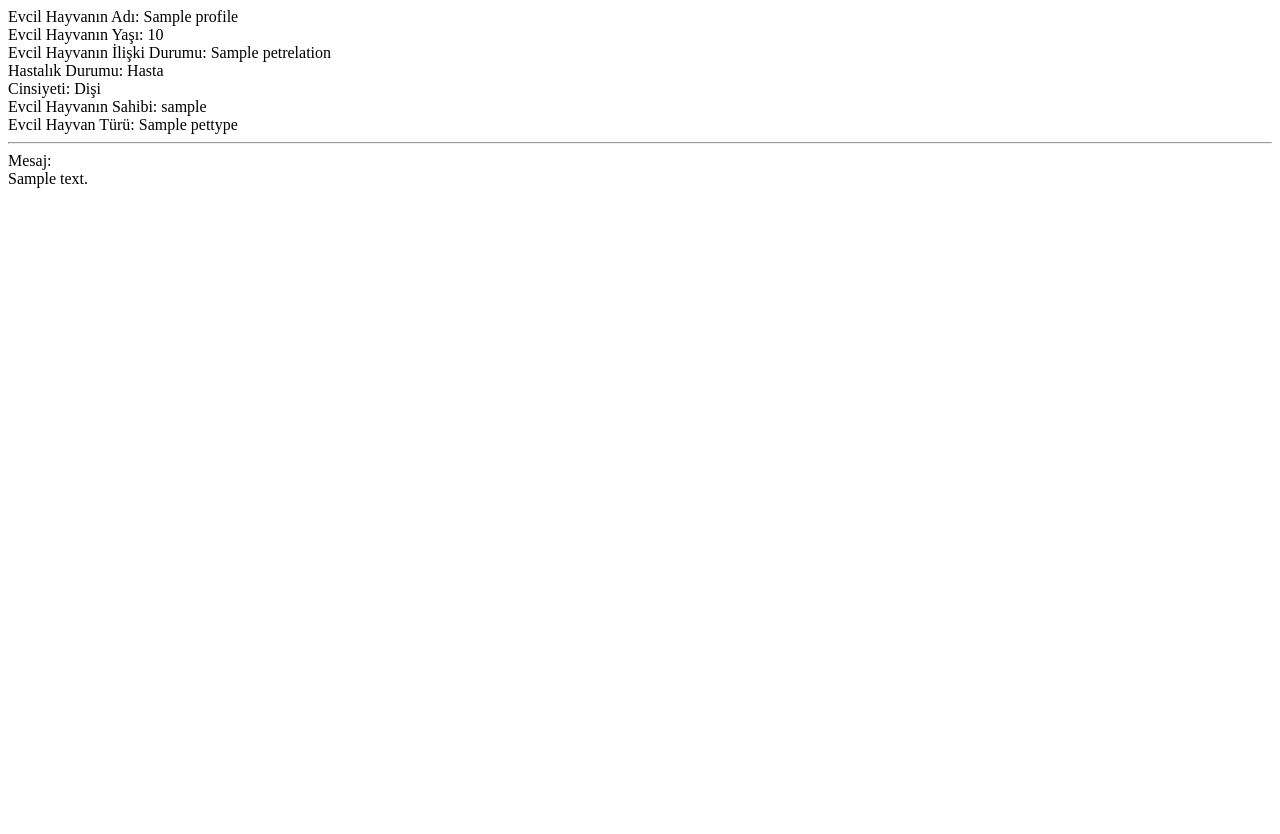
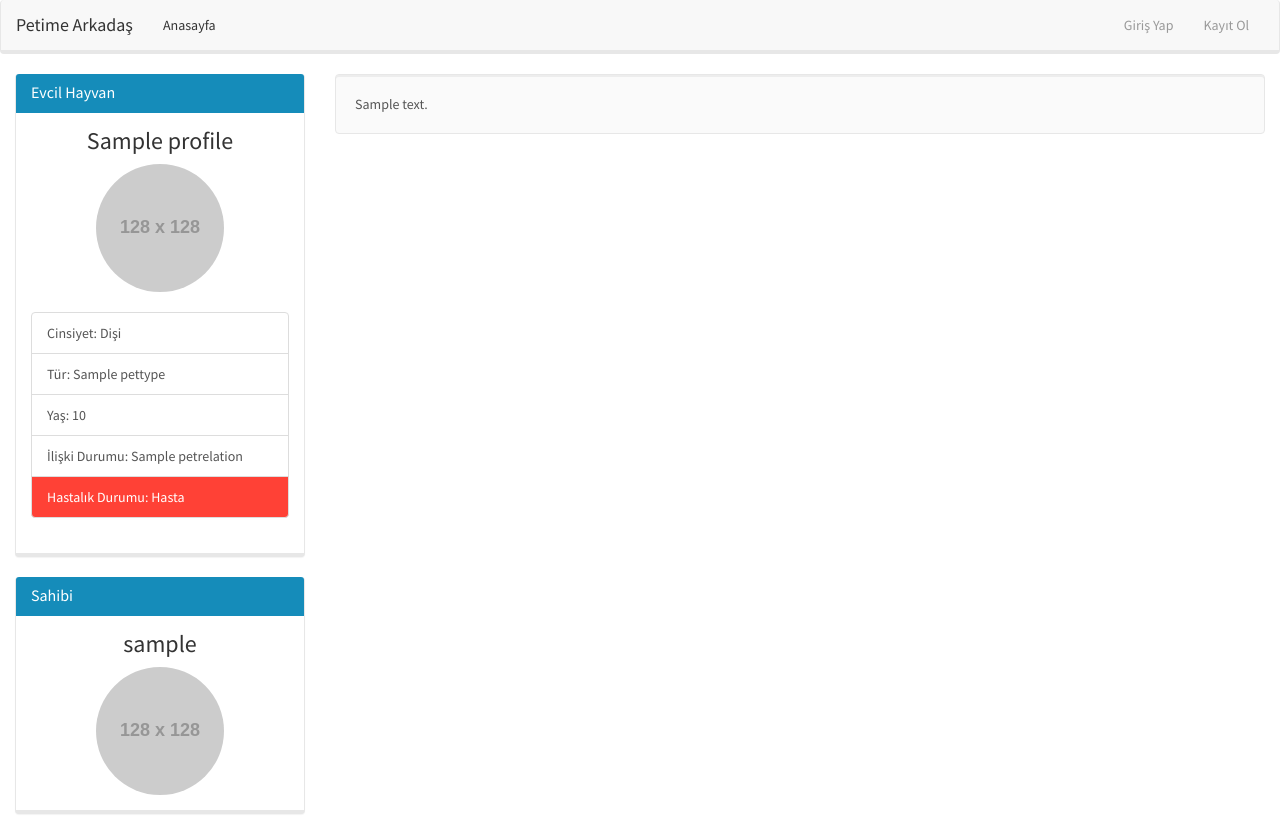
Before and after one commit to erayaydin/petimearkadas, a Django app: page /advert/1 in a window 1280 px wide. Before the commit the page ends 188 px from the top, so only its background shows below. Run offline with Django 3.2, Linux system fonts and the light colour scheme; tables that the repository leaves empty hold one stand-in row (values such as "Sample post"); grey boxes labelled with a size stand in for pictures from a placeholder-image service; some libraries are stand-ins or nearby versions.

Commit message:
Added index and show templates

```diff
--- a/advert/templates/advert/show.html
+++ b/advert/templates/advert/show.html
@@ -1,10 +1,48 @@
-Evcil Hayvanın Adı: {{ advert.profile.petName }}<br />
-Evcil Hayvanın Yaşı: {{ advert.profile.petAge }}<br />
-Evcil Hayvanın İlişki Durumu: {{ advert.profile.petRelation.name }}<br />
-Hastalık Durumu: {% if advert.profile.petSick %} Hasta {% else %} Sağlıklı {% endif %}<br />
-Cinsiyeti: {% if advert.profile.petSex %} Dişi {% else %} Erkek {% endif %}<br />
-Evcil Hayvanın Sahibi: {{ advert.profile.user.username }}<br />
-Evcil Hayvan Türü: {{ advert.profile.petType.name }}<br />
-<hr />
-Mesaj:<br />
-{{ advert.message }}
+{% extends "base.html" %}
+
+{% block title %}İlanlar{% endblock %}
+
+{% block content %}
+<div class="row">
+    <div class="col-md-3 advert-sidebar">
+        <div class="panel panel-primary">
+            <div class="panel-heading">
+                <h3 class="panel-title">Evcil Hayvan</h3>
+            </div>
+            <div class="panel-body">
+                <div class="text-center">
+                    <h3>{{ advert.profile.petName }}</h3>
+                    <img src="http://placehold.it/128x128" class="img-circle img-responsive img-center" alt="{{ advert.profile.petName }}" />
+                </div>
+                <br />
+                    <ul class="list-group">
+                      <li class="list-group-item">Cinsiyet: {% if advert.profile.petSex %} Dişi {% else %} Erkek {% endif %}</li>
+                      <li class="list-group-item">Tür: {{ advert.profile.petType.name }}</li>
+                      <li class="list-group-item">Yaş: {{ advert.profile.petAge }}</li>
+                      <li class="list-group-item">İlişki Durumu: {{ advert.profile.petRelation.name}}</li>
+                      {% if advert.profile.petSick %}
+                      <li class="list-group-item list-group-item-danger">Hastalık Durumu: Hasta</li>
+                      {% else %}
+                      <li class="list-group-item list-group-item-success">Hastalık Durumu: Sağlıklı</li>
+                      {% endif %}
+                    </ul>
+            </div>
+        </div>
+
+        <div class="panel panel-primary">
+            <div class="panel-heading">
+                <h3 class="panel-title">Sahibi</h3>
+            </div>
+            <div class="panel-body">
+                <h3 class="text-center">{{ advert.profile.user.username }}</h3>
+                <div class="text-center">
+                    <img src="http://placehold.it/128x128" class="img-circle img-responsive img-center" alt="{{ advert.profile.user.username }}" />
+                </div>
+            </div>
+        </div>
+    </div>
+    <div class="col-md-9">
+        <div class="well">{{ advert.message }}</div>
+    </div>
+</div>
+{% endblock %}
--- a/advert/templates/base.html
+++ b/advert/templates/base.html
@@ -1,6 +1,6 @@
-{% load staticfiles %}
 <!DOCTYPE html>
 <html lang="en">
+  {% load staticfiles %}
   <head>
     <meta charset="utf-8">
     <meta http-equiv="X-UA-Compatible" content="IE=edge">
@@ -8,7 +8,13 @@
     <title>{% block title %}My amazing site{% endblock %}</title>
 
     <!-- Bootstrap -->
-    <link href="{% static "assets/plugins/bootstrap/css/bootstrap.min.css" %}" rel="stylesheet">
+    <link href="{% static 'assets/plugins/bootstrap/css/bootstrap.min.css' %}" rel="stylesheet">
+
+    <!-- Bootswatch Lumen -->
+    <link href="{% static 'assets/plugins/bootswatch/lumen/bootstrap.min.css' %}" rel="stylesheet">
+
+    <!-- Style -->
+    <link href="{% static 'assets/css/style.css' %}" rel="stylesheet">
 
     <!--[if lt IE 9]>
       <script src="https://oss.maxcdn.com/html5shiv/3.7.2/html5shiv.min.js"></script>
@@ -16,13 +22,38 @@
     <![endif]-->
   </head>
   <body>
-    <div class="container">
+    <nav class="navbar navbar-default">
+      <div class="container-fluid">
+        <!-- Brand and toggle get grouped for better mobile display -->
+        <div class="navbar-header">
+          <button type="button" class="navbar-toggle collapsed" data-toggle="collapse" data-target="#primary-menu" aria-expanded="false">
+            <span class="sr-only">Menüyü Aç</span>
+            <span class="icon-bar"></span>
+            <span class="icon-bar"></span>
+            <span class="icon-bar"></span>
+          </button>
+          <a class="navbar-brand" href="#">Petime Arkadaş</a>
+        </div>
+
+        <!-- Collect the nav links, forms, and other content for toggling -->
+        <div class="collapse navbar-collapse" id="primary-menu">
+          <ul class="nav navbar-nav">
+            <li class="active"><a href="#">Anasayfa</a></li>
+          </ul>
+          <ul class="nav navbar-nav navbar-right">
+            <li><a href="#">Giriş Yap</a></li>
+            <li><a href="#">Kayıt Ol</a></li>
+          </ul>
+        </div><!-- /.navbar-collapse -->
+      </div><!-- /.container-fluid -->
+    </nav>
+    <div class="container-fluid">
         {% block content %}{% endblock %}
     </div>
 
     <!-- jQuery (necessary for Bootstrap's JavaScript plugins) -->
     <script src="https://ajax.googleapis.com/ajax/libs/jquery/1.11.3/jquery.min.js"></script>
     <!-- Include all compiled plugins (below), or include individual files as needed -->
-    <script src="{% static "assets/plugins/bootstrap/js/bootstrap.min.js" %}"></script>
+    <script src="{% static 'assets/plugins/bootstrap/js/bootstrap.min.js' %}"></script>
   </body>
 </html>
```
Also changed, not shown: advert/templates/advert/index.html (+12 -4 lines), public/assets/css/style.css (added).
